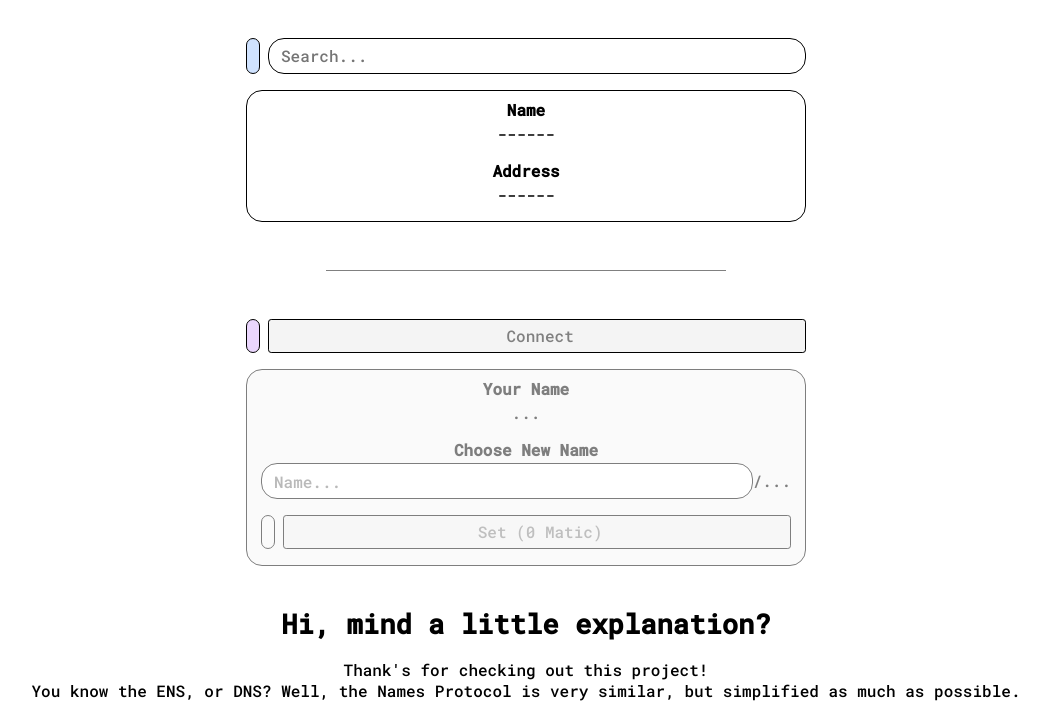
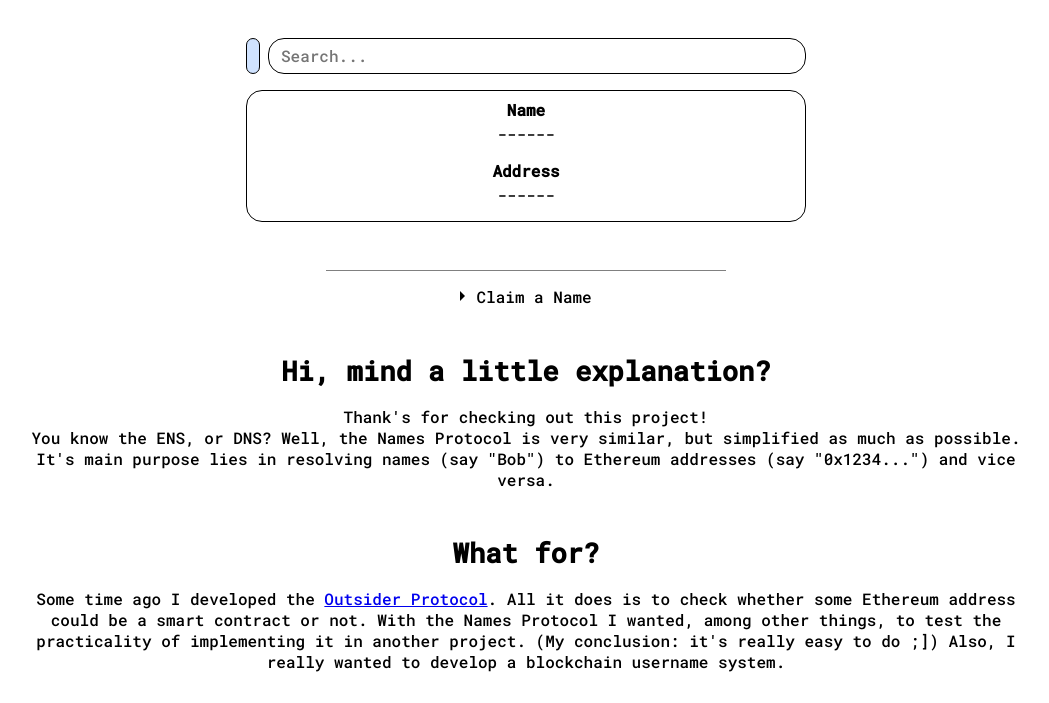
Before and after one commit to SirSupersecret/names, a website: page src/index.html in a window 1280 px wide. Shown: the part 100-803 px from the top of the page, without its empty margins (114-1163 px from the left). Drawn offline with Linux system fonts and the light colour scheme; no server answers.

Commit message:
make claim section a dropdown

```diff
--- a/src/index.html
+++ b/src/index.html
@@ -45,6 +45,11 @@
             </div>
         </div>
         <div class="separator"></div>
+        <div class="wrap-collapsible">
+            <input id="collapsible" class="toggle" type="checkbox">
+            <label for="collapsible" class="lbl-toggle">Claim a Name</label>
+            <div class="collapsible-content">
+                <div class="collapsible-inner">
                     <div class="container">
                         <div x-bind:class="'status ' + setData.connectionState" class="status"></div>
                         <button @click="connect()" x-bind:disabled="connected || !available">Connect</button>
@@ -68,6 +73,9 @@
                             <div class="sideBySide">
                                 <div x-bind:class="'status ' + setData.progressState"></div>
                                 <button @click="claim" x-bind:disabled="!connected || !setData.hasText || setData.progressState == 'pending'" x-text="setData.buttonText"></button>
+                            </div>
+                        </div>
+                    </div>
                 </div>
             </div>
         </div>
--- a/src/style.css
+++ b/src/style.css
@@ -185,6 +185,53 @@ button:disabled {
 
 .separator {
     width: min(25rem, 70%);
-    margin: 3rem auto;
+    margin: 3rem auto 0.9rem auto;
     border-top: 1px solid grey;
 }
+
+input[type='checkbox'] {
+    display: none;
+}
+
+.lbl-toggle {
+    display: block;
+    text-align: center;
+    -webkit-user-select: none; /* Safari */
+    -moz-user-select: none; /* Firefox */
+    -ms-user-select: none; /* IE10+/Edge */
+    user-select: none; /* Standard */
+    margin-bottom: 0.9rem;
+
+    cursor: pointer;
+
+    transition: all 0.25s ease-out;
+}
+
+.lbl-toggle::before {
+    content: ' ';
+    display: inline-block;
+
+    /* Triangle */
+    border-top: 5px solid transparent;
+    border-bottom: 5px solid transparent;
+    border-left: 5px solid currentColor;
+
+    vertical-align: middle;
+    margin-right: .7rem;
+    transform: translateY(-2px);
+
+    transition: transform .2s ease-out;
+}
+
+.collapsible-content {
+    max-height: 0px;
+    overflow: hidden;
+
+    transition: max-height .25s ease-in-out;
+}
+.toggle:checked + .lbl-toggle + .collapsible-content {
+    max-height: 100vh;
+}
+.toggle:checked + .lbl-toggle::before {
+    transform: rotate(90deg) translateX(-3px);
+}
```
Lines whose indentation alone changed are shown as unchanged.
